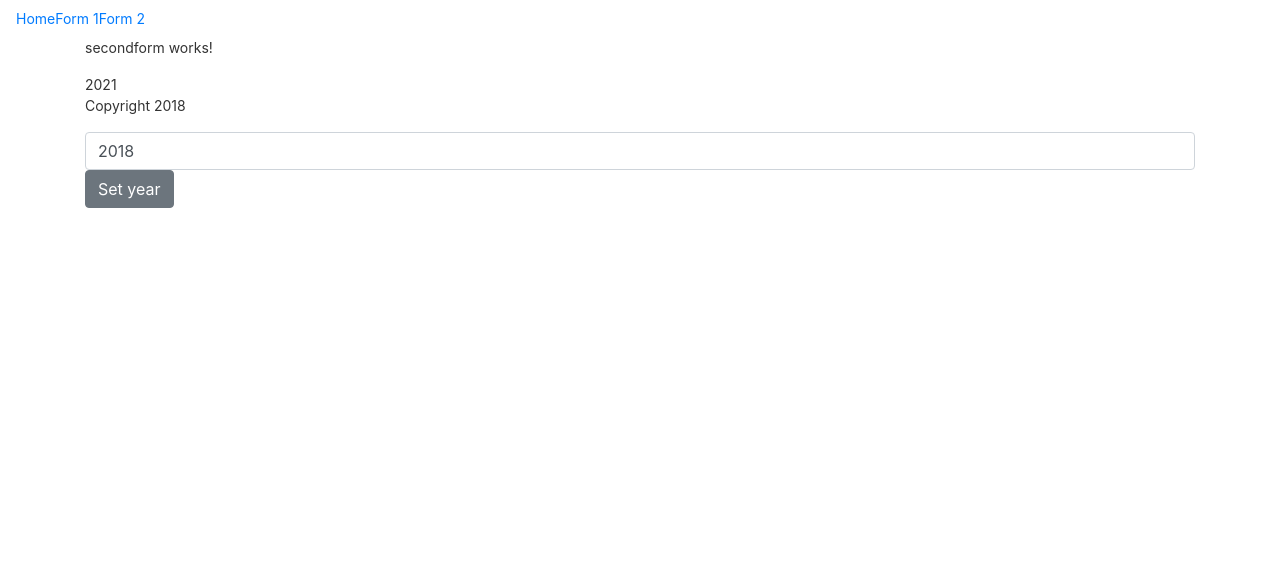
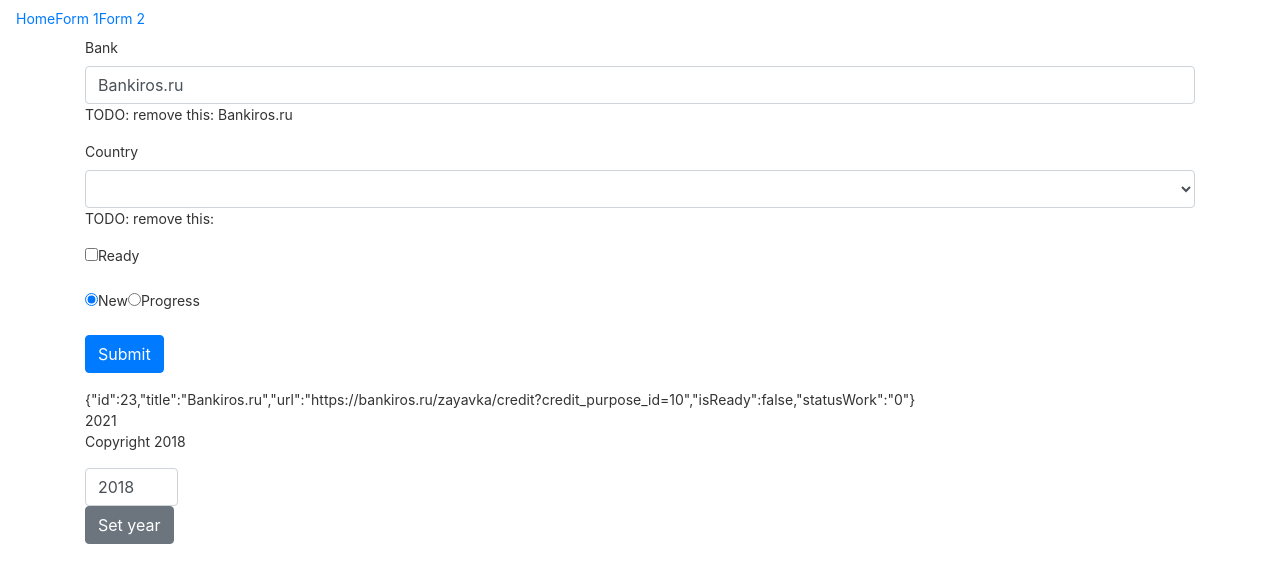
Before and after one commit to alexei3333/angular_1, an Angular app in the folder a-sample/: page /secondform in a window 1280 px wide. Shown: the top 582 px of the page. Built offline with nearby package versions, Linux system fonts and the light colour scheme.

Commit message:
form norm

```diff
--- a/a-sample/src/app/app.component.ts
+++ b/a-sample/src/app/app.component.ts
@@ -6,8 +6,8 @@ import { Component } from '@angular/core';
   styleUrls: ['./app.component.scss']
 })
 export class AppComponent {
-
-  year: number = 2021;
+  title = 'Bench App';
+  year = 2021;
   constructor()
   {
 
--- a/a-sample/src/app/components/_layout/footer/footer.component.html
+++ b/a-sample/src/app/components/_layout/footer/footer.component.html
@@ -2,7 +2,7 @@
   <div class="container">
     <p>Copyright {{ year }}</p>
     <div class="form-group">
-      <input [value]="year" class="form-control" #txt />
+      <input [value]="year" class="form-control col-md-1" #txt />
       <button class="btn btn-secondary" (click)="setNewYear(+txt.value)">Set year</button>
     </div>
   </div>
--- a/a-sample/src/app/components/_layout/footer/footer.component.ts
+++ b/a-sample/src/app/components/_layout/footer/footer.component.ts
@@ -1,4 +1,4 @@
-import { Component, Input, OnInit, Output,EventEmitter } from '@angular/core';
+import { Component, Input, OnInit, Output, EventEmitter } from '@angular/core';
 
 
 @Component({
--- a/a-sample/src/app/components/parseform/parseform.component.html
+++ b/a-sample/src/app/components/parseform/parseform.component.html
@@ -4,14 +4,14 @@
 
 </div>
 
-
+<!--
 <div class="form-group">
   <select class="form-control" [value]="4">
     <option value="c.id" *ngFor="let c of countries; trackBy:trackBy; let i = index" [attr.data-index]="i"
       [attr.mm]="i">{{c.name}}
     </option>
   </select>
-</div>
-<div class="form-group">
+</div> -->
+<!-- <div class="form-group">
   <button class="btn btn-primary" (click)="sendForm()">Send form</button>
-</div>
+</div> -->
--- a/a-sample/src/app/components/parseform/parseform.component.ts
+++ b/a-sample/src/app/components/parseform/parseform.component.ts
@@ -2,26 +2,24 @@ import { Component, OnInit } from '@angular/core';
 import { FormDataService } from '../../services/form-data.service';
 import { ISimpleDto } from '../../interfaces/common';
 import { trackByFn } from '../../helpers/common';
+import { FormControl } from '@angular/forms';
 
 @Component({
   selector: 'app-parseform',
   templateUrl: './parseform.component.html',
-  styleUrls: ['./parseform.component.scss']
+  styleUrls: ['./parseform.component.scss'],
 })
 export class ParseformComponent implements OnInit {
-  trackBy= trackByFn;
-  constructor(private dataService: FormDataService) { }
+  trackBy = trackByFn;
+  familyControl = new FormControl('test');
+  constructor(private dataService: FormDataService) {}
 
-  ngOnInit(): void {
-  }
+  ngOnInit(): void {}
 
-  sendForm(): void
-  {
+  sendForm(): void {
     console.log('button clicked');
   }
-  get  countries(): ISimpleDto[]
-  {
+  get countries(): ISimpleDto[] {
     return this.dataService.Countries;
   }
-
 }
--- a/a-sample/src/app/components/secondform/secondform.component.html
+++ b/a-sample/src/app/components/secondform/secondform.component.html
@@ -1 +1,44 @@
-<p>secondform works!</p>
+<form #bankForm="ngForm" (ngSubmit)="onSubmit()">
+
+  <div class="form-group">
+    <label for="title">Bank</label>
+    <input type="text" class="form-control" id="title" required [(ngModel)]="modelBank.title" name="title"
+      #titleBox="ngModel">
+    <div [hidden]="titleBox.valid || titleBox.pristine" class="alert alert-danger">Bank name is required</div>
+    TODO: remove this: {{modelBank.title}}
+  </div>
+  <div class="form-group">
+    <label for="country">Country</label>
+    <select [(ngModel)]="modelBank.countryId" id="country" class="form-control" name="countryCmb">
+      <option *ngFor="let country of countries; trackBy:trackBy" [value]="country.id">{{country.name}}</option>
+    </select>
+    TODO: remove this: {{modelBank.countryId}}
+  </div>
+  <div class="form-group">
+    <input type="checkbox" [(ngModel)]="modelBank.isReady" name="isReadyChk" id="isReadyChk" />
+    <label for="isReadyChk">Ready</label>
+
+  </div>
+  <div class="form-group">
+    <input type="radio" [(ngModel)]="modelBank.statusWork" name="statusOpt" id="statusNew" value="0" />
+    <label for="statusNew">New</label>
+
+    <input type="radio" [(ngModel)]="modelBank.statusWork" name="statusOpt" id="statusProgress"
+      value="statusWorkEnum.InProgress" />
+    <label for="statusProgress">Progress</label>
+
+
+  </div>
+  <div class="form-group">
+    <input type="submit" class="btn btn-primary" value="Submit" [disabled]="!bankForm.form.valid" />
+  </div>
+
+
+
+</form>
+<div>
+  {{ debugInfo() }}
+</div>
+<div class="alert alert-success" [hidden]="!submitted">
+  The bank form is submitted
+</div>
--- a/a-sample/src/app/components/secondform/secondform.component.ts
+++ b/a-sample/src/app/components/secondform/secondform.component.ts
@@ -1,15 +1,29 @@
 import { Component, OnInit } from '@angular/core';
+import { BankApplyItem, statusWorkEnum } from '../../interfaces/bankApplyItem';
+import { FormDataService } from '../../services/form-data.service';
+import { trackByFn } from '../../helpers/common';
 
 @Component({
   selector: 'app-secondform',
   templateUrl: './secondform.component.html',
-  styleUrls: ['./secondform.component.scss']
+  styleUrls: ['./secondform.component.scss'],
 })
 export class SecondformComponent implements OnInit {
+  selectedUrlOrdinary = '';
+  submitted = false;
+  trackBy = trackByFn;
+  statusWorkEnum = statusWorkEnum;
+  modelBank = this.dataService.GetBankItem();
+  countries = this.dataService.Countries;
+  constructor(private dataService: FormDataService) {}
 
-  constructor() { }
-
-  ngOnInit(): void {
+  ngOnInit(): void {}
+  debugInfo(): string {
+    // console.log(JSON.stringify(this.modelBank));
+    return JSON.stringify(this.modelBank);
   }
-
+  onSubmit(): void {
+    this.submitted = true;
+    console.log('submitted!');
+  }
 }
--- /dev/null
+++ b/a-sample/src/app/interfaces/bankApplyItem.ts
@@ -0,0 +1,26 @@
+export interface IBankApplyItem {
+  id: number;
+  title: string;
+  url: string;
+  isReady: boolean;
+  statusWork: string;
+  countryId?: number;
+}
+
+export class BankApplyItem implements IBankApplyItem {
+  constructor(
+    public id: number,
+    public title: string,
+    public url: string,
+    public isReady: boolean = false,
+    public statusWork: string = '0', // statusWorkEnum = statusWorkEnum.New,
+    public countryId?: number
+  ) {}
+}
+
+export enum statusWorkEnum {
+  New,
+  InProgress,
+  Rejected,
+  Approved,
+}
--- a/a-sample/src/app/services/form-data.service.ts
+++ b/a-sample/src/app/services/form-data.service.ts
@@ -1,25 +1,32 @@
 import { Injectable } from '@angular/core';
 import { ISimpleDto } from '../interfaces/common';
+import { BankApplyItem, IBankApplyItem } from '../interfaces/bankApplyItem';
 
 @Injectable({
-  providedIn: 'root'
+  providedIn: 'root',
 })
 export class FormDataService {
-
-  constructor() { }
+  constructor() {}
 
   private countriesTemp = [
-    {id: 1, name: 'Russia'},
-    {id: 2, name: 'United States'},
-    {id: 3, name: 'Australia'},
-    {id: 4, name: 'Canada'},
-    {id: 5, name: 'Brazil'},
-    {id: 6, name: 'England'}
+    { id: 1, name: 'Russia' },
+    { id: 2, name: 'United States' },
+    { id: 3, name: 'Australia' },
+    { id: 4, name: 'Canada' },
+    { id: 5, name: 'Brazil' },
+    { id: 6, name: 'England' },
   ];
 
-  public get Countries(): ISimpleDto[]
-  {
-        return this.countriesTemp;
+  public get Countries(): ISimpleDto[] {
+    return this.countriesTemp;
   }
 
+  public GetBankItem(): IBankApplyItem {
+    const item = new BankApplyItem(
+      23,
+      'Bankiros.ru',
+      'https://bankiros.ru/zayavka/credit?credit_purpose_id=10'
+    );
+    return item;
+  }
 }
```
Also changed, not shown: 2 other files (tests, documents, lock files or other folders).
